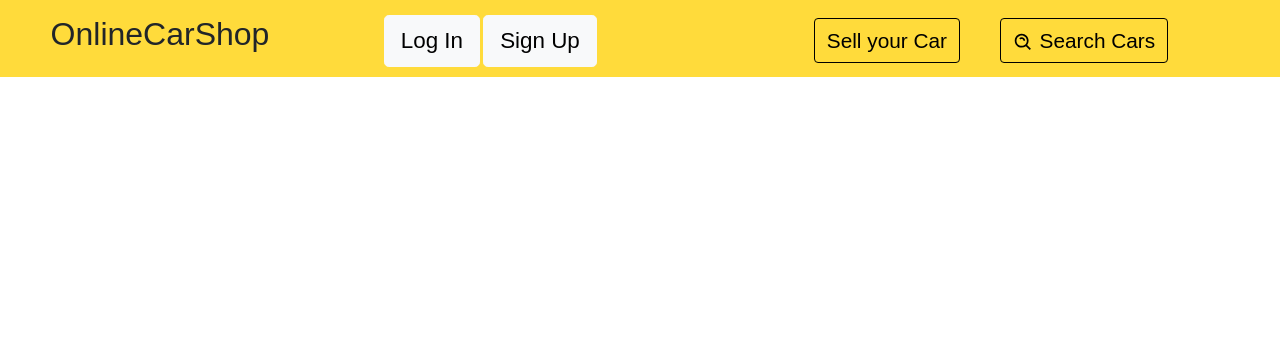
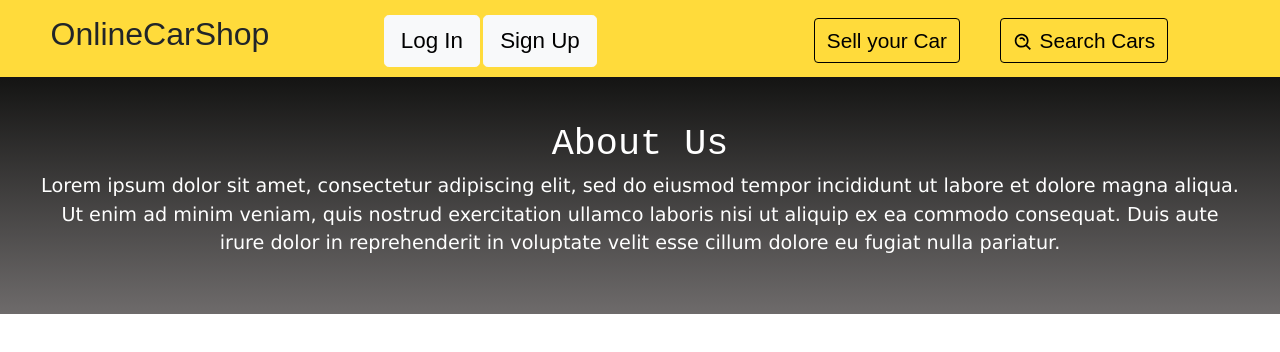
Before and after one commit to rm-prog/OnlineCarShop, a React (Create React App) app: page / in a window 1280 px wide. Shown: the top 352 px of the page. Built offline with nearby package versions, Linux system fonts and the light colour scheme; a web font is replaced by a local one.

Commit message:
added about us section

```diff
--- a/src/App.js
+++ b/src/App.js
@@ -1,7 +1,7 @@
 import styles from './styles/App.module.css'
 
 import HeaderNav from "./components/HeaderNav";
-import Button from 'react-bootstrap/Button';
+import Introduction from './components/Introduction';
 import 'bootstrap/dist/css/bootstrap.min.css';
 
 const App = () => {
@@ -9,9 +9,10 @@ const App = () => {
     // CSS styles
 
     return (
-        <div>
+        <>
           <HeaderNav />
-        </div>
+          <Introduction />
+        </>
     )
 }
 
--- /dev/null
+++ b/src/components/Introduction.jsx
@@ -0,0 +1,23 @@
+const Introduction = () => {
+
+    // CSS styles
+
+    const introContainerStyle = {
+        background: "rgb(0,0,0)",
+        background: "linear-gradient(0deg, rgba(110,107,107,1) 0%, rgba(20,20,19,1) 100%)",
+        color: "white",
+        textAlign: "center",
+        padding: "40px",
+    }
+
+    return (
+        <div style={introContainerStyle}>
+            <div style={{ fontFamily: "Courier New", fontSize: "2.3rem" }}> About Us </div>
+            <p style={{ fontFamily: "Lucida Sans Unicode", fontSize: "1.2rem" }}>
+                Lorem ipsum dolor sit amet, consectetur adipiscing elit, sed do eiusmod tempor incididunt ut labore et dolore magna aliqua. Ut enim ad minim veniam, quis nostrud exercitation ullamco laboris nisi ut aliquip ex ea commodo consequat. Duis aute irure dolor in reprehenderit in voluptate velit esse cillum dolore eu fugiat nulla pariatur.
+            </p>
+        </div>
+    )
+}
+
+export default Introduction
```
